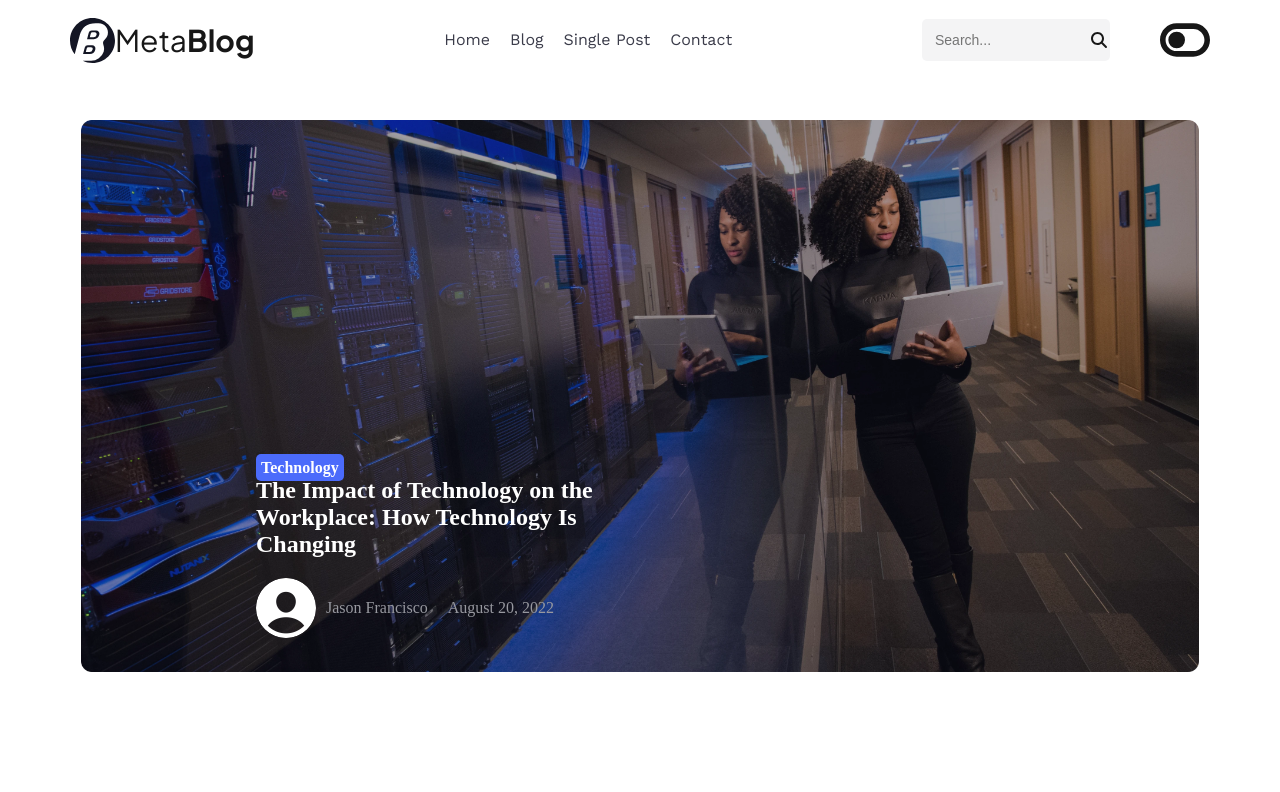
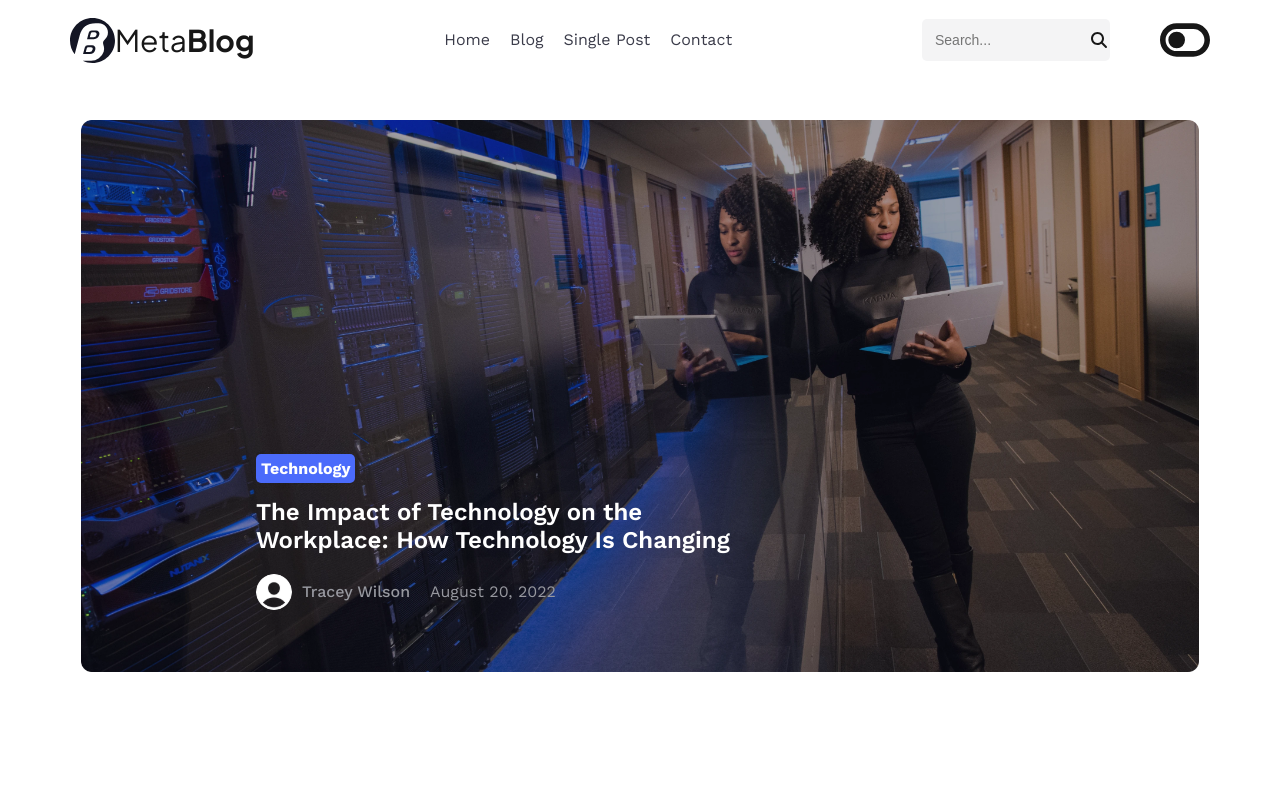
Before and after one commit to Akintayo74/NextJs-travel-blog-guide, a Next.js app: page /blog in a window 1280 px wide. Shown: the top 792 px of the page. Built offline with nearby package versions, Linux system fonts and the light colour scheme.

Commit message:
Change footer logo based on route

```diff
--- a/components/Footer.js
+++ b/components/Footer.js
@@ -1,7 +1,7 @@
 import styles from '@/styles/Footer.module.css';
 import Image from 'next/image';
 
-const Footer = () => {
+const Footer = ( {isBlueLogo = false} ) => {
     return(
         <div className={styles.footer}>
 
@@ -67,7 +67,7 @@ const Footer = () => {
             <div className={styles.footer__copyright}>
                 <div className={styles.footer__logo}>
                     <Image
-                        src='/images/Logo.svg'
+                        src={isBlueLogo ? '/images/Logo2.svg' : '/images/Logo.svg'}
                         width={48}
                         height={48}
                         alt='logo'
--- a/components/Layout.js
+++ b/components/Layout.js
@@ -1,14 +1,18 @@
+import {useRouter} from 'next/router';
 import Hero from "./Hero";
 import Footer from "./Footer";
 
 export default function Layout({ children }){
+    const router = useRouter();
+    const isHeroPage = router.pathname === '/';
+
     return(
         <div>
             <Hero />
             <main>
                 {children}
             </main>
-            <Footer />
+            <Footer isBlueLogo={!isHeroPage}/>
         </div>
     )
 }
--- a/components/MainImage.js
+++ b/components/MainImage.js
@@ -22,11 +22,11 @@ export default function MainImage(){
                     <div className={styles.main__author_avatar}>
                         <Image
                             src='/images/avatarBlank.svg'
-                            width={60}
-                            height={60}
+                            width={36}
+                            height={36}
                             alt='Blank avatar'
                         />
-                        <span>Jason Francisco</span>
+                        <span>Tracey Wilson</span>
                     </div>
                     <span>August 20, 2022</span>
                 </div>
--- a/src/styles/MainImage.module.css
+++ b/src/styles/MainImage.module.css
@@ -2,6 +2,7 @@
     position: relative;
     width: 100%;
     aspect-ratio: 1216/600;
+    font-family: var(--font-work-sans);
 }
 
 .MainImage > img:first-child{
@@ -17,7 +18,8 @@
 }
 
 .MainImage__header h2{
-    width: 400px;
+    width: 500px;
+    font-weight: 600;
 }
 
 .main__stacked_header{
@@ -27,7 +29,7 @@
     padding: 5px;
 }
 
-.main__stacked h2{
+.MainImage__header h2{
     margin-top: 20px;
 }
 
```
Also changed, not shown: public/images/Logo2.svg (added).
